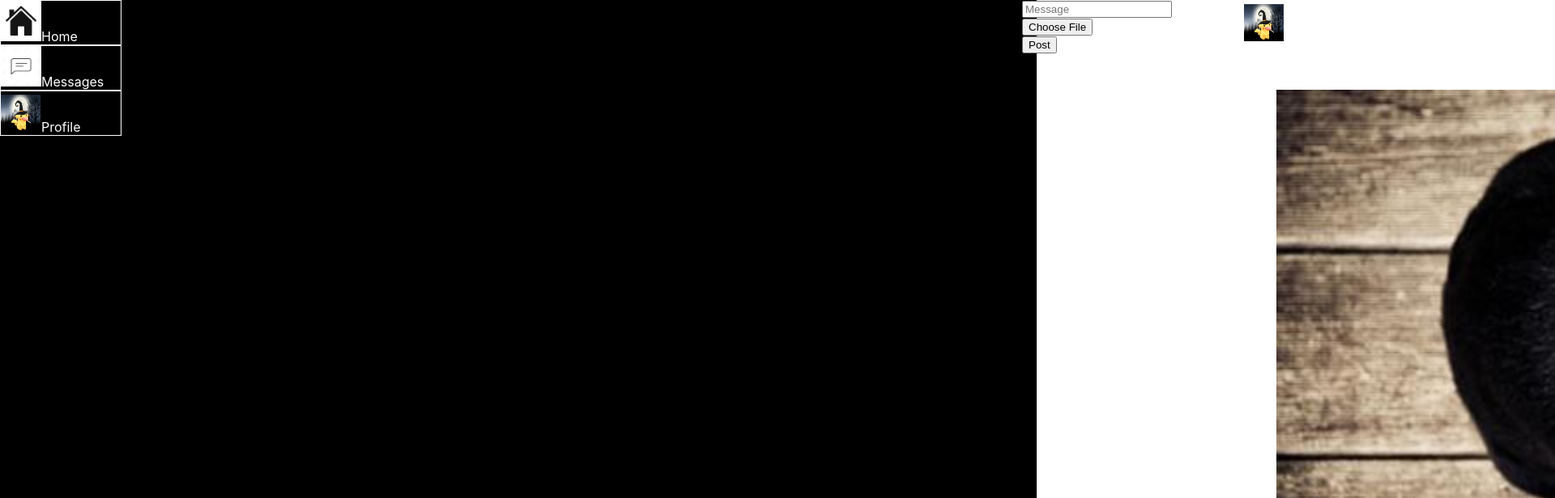
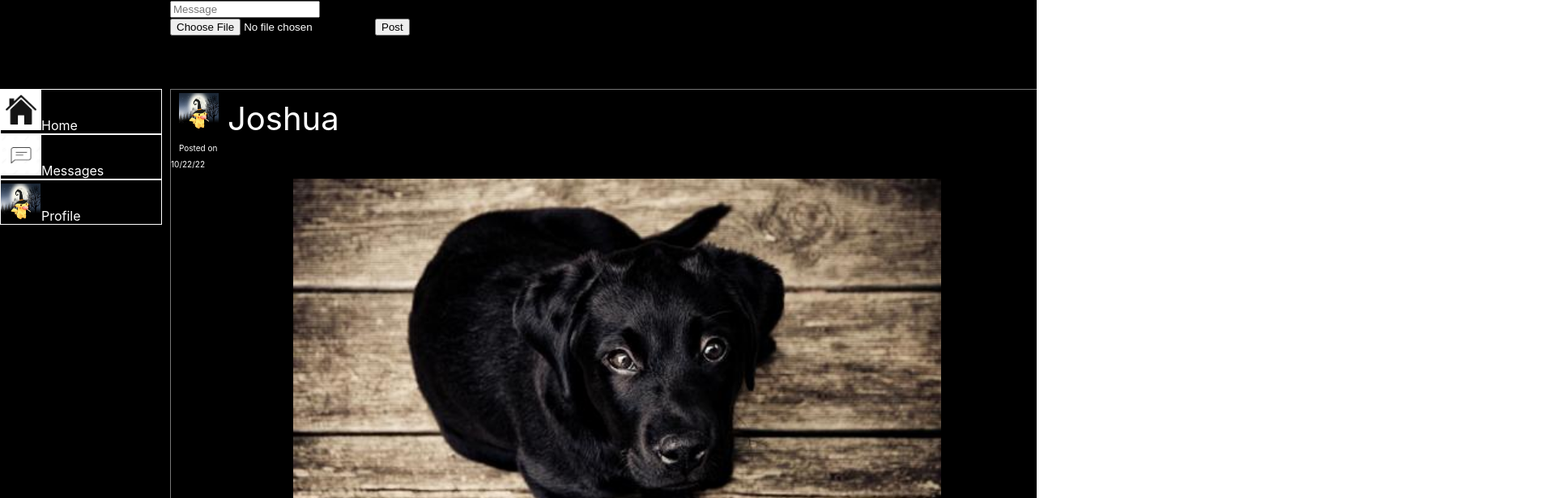
Before and after one commit to jono1231/TimeCapsuleApp, a React (Create React App) app in the folder frontend/: page / in a window 1280 px wide. Shown: the top 616 px of the page at 81% size, 1920 px wide, since content can reach past the window. Built offline with nearby package versions, Linux system fonts and the light colour scheme.

Commit message:
basic formatting to frontend

```diff
--- a/frontend/src/App.css
+++ b/frontend/src/App.css
@@ -1,22 +1,25 @@
 .app {
     background-color: black;
     display: grid;
-    grid-template-columns: repeat(3, 1fr);
+    grid-template-columns: 1fr, 2fr, 1fr;
     gap: 10px;
     grid-auto-rows: minmax(100px, auto);
+    grid-column-gap: 10px;
+    justify-items: start;
 }
 
 .app--sidebar {
-    grid-column: 1;
+    border-width:200px;
+    grid-column: 1/2;
     grid-row: 2/3;
 }
 
 .app--creationpage {
-    grid-column: 1;
+    grid-column: 2/3;
     grid-row: 1;
 }
 
 .app--feed {
     grid-column: 2 / 3;
-    grid-row: 1;
+    grid-row: 2;
 }
--- a/frontend/src/App.js
+++ b/frontend/src/App.js
@@ -7,9 +7,15 @@ import Feed from './Feed.js'
 function App() {
   return (
     <div className="app">
-      <Sidebar className="app--sidebar" />
-      <PostCreationPage className="app--creationpage" />
-      <Feed className="app--feed" />
+      <div className = "app--sidebar">
+        <Sidebar />
+      </div>
+      <div className = "app--creationpage">
+       <PostCreationPage />
+      </div>
+      <div className = "app--feed">
+        <Feed />
+      </div>
     </div>
   );
 }
--- a/frontend/src/Feed.js
+++ b/frontend/src/Feed.js
@@ -6,8 +6,6 @@ import FeedBoxData from './databaseTest.js';
 export default function Feed() {
     const [feedBoxes, setFeedBoxes] = useState(FeedBoxData.data.feed);
     //use setFeedBoxes when pulling from database
-
-
 
     let feedBoxElements = feedBoxes.map(feedBox => (
       <FeedBox
--- a/frontend/src/FeedBox.css
+++ b/frontend/src/FeedBox.css
@@ -33,7 +33,7 @@
 
 .feedbox--postimg {
     height: auto;
-    width: 1150px;
+    width: 800px;
     margin-left: auto;
     margin-right: auto;
     padding-right: 50px;
--- a/frontend/src/Sidebar.css
+++ b/frontend/src/Sidebar.css
@@ -1,3 +1,3 @@
 .sidebar {
-    width: 150px;
+    width: 200px;
 }
--- a/frontend/src/SidebarModule.css
+++ b/frontend/src/SidebarModule.css
@@ -3,7 +3,7 @@
     border-style: solid;
     border-width: 1px;
     border-color: white;
-    padding-bottom: px;
+    padding-bottom: 0px;
 }
 
 .sidebarmodule--img {
--- a/frontend/src/index.js
+++ b/frontend/src/index.js
@@ -1,10 +1,6 @@
 import React from 'react';
 import ReactDOM from 'react-dom/client';
 import './index.css';
-import List from '@mui/material/List';
-import ListItem from '@mui/material/ListItem';
-import ListItemText from '@mui/material/ListItemText';
-import Divider from '@mui/material/Divider';
 import App from './App';
 import reportWebVitals from './reportWebVitals';
 
```
